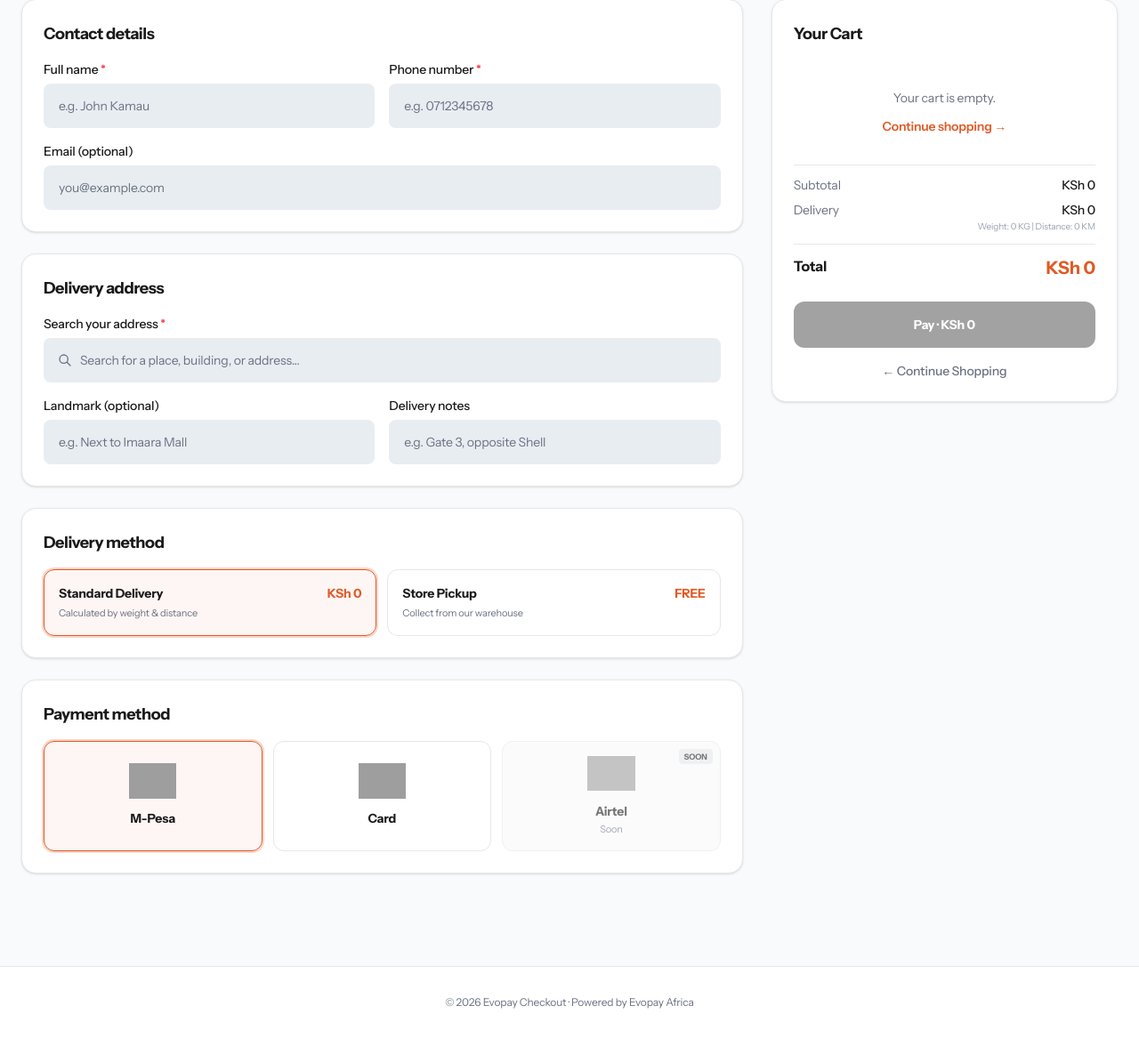
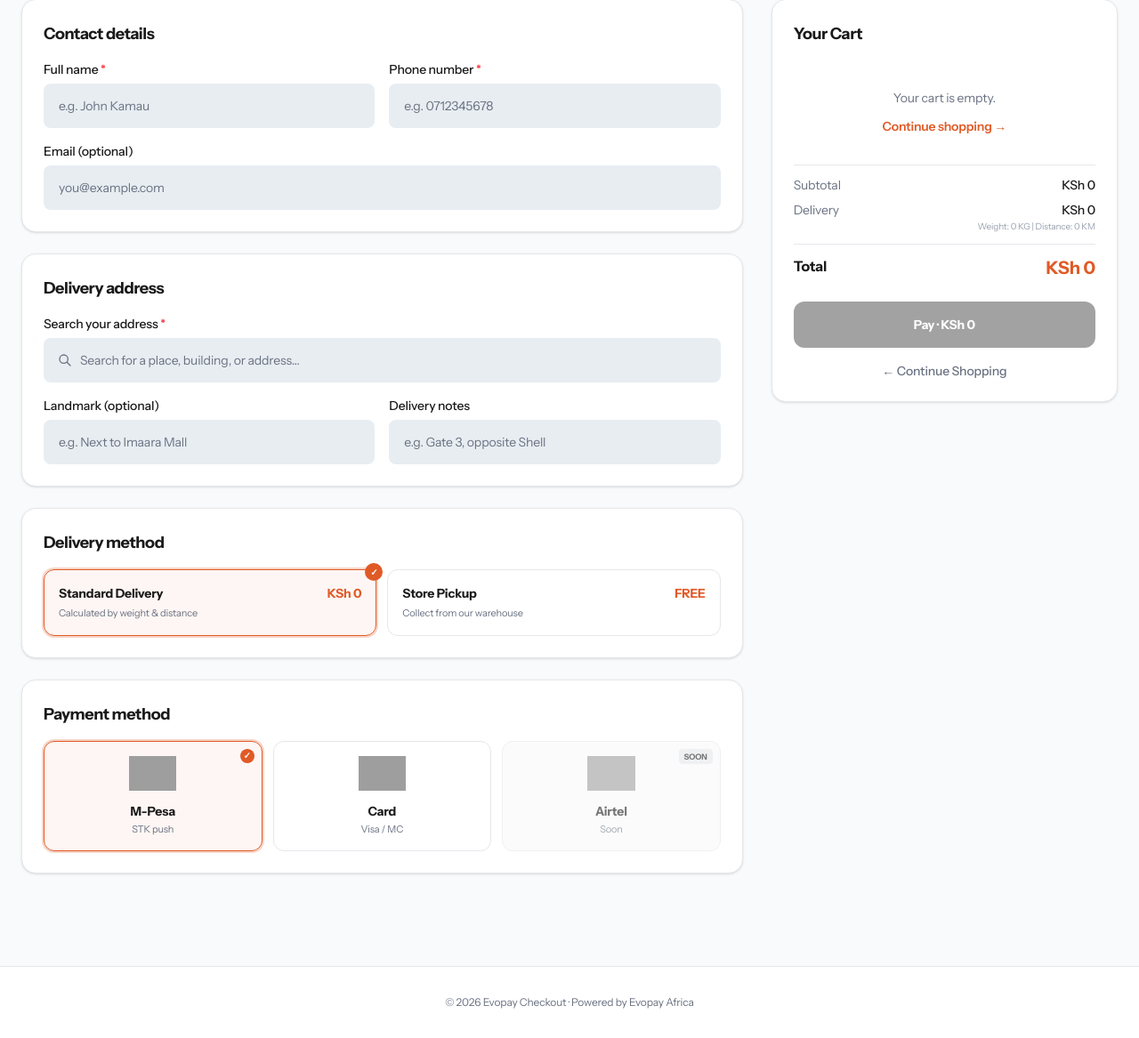
Before and after one commit to TeemoreG/evopay-checkout, a Laravel app: page /checkout in a window 1280 px wide. Shown: the part 174-1341 px from the top of the page at 89% size. Run offline with Laravel 12, Linux system fonts and the light colour scheme; style sheets or scripts are compiled from the project's sources; some libraries are stand-ins or nearby versions; grey boxes are pictures that could not be loaded.

Commit message:
Improved site

```diff
--- a/resources/js/Pages/Checkout/Index.jsx
+++ b/resources/js/Pages/Checkout/Index.jsx
@@ -9,9 +9,9 @@ const formatKES = (v) =>
     'KSh ' + Number(v).toLocaleString('en-KE', { minimumFractionDigits: 0 });
 
 const paymentMethods = [
-    { key: 'mpesa', label: 'M-Pesa', image: 'https://res.cloudinary.com/dvqjgbdhp/image/upload/v1795000028/1_q6VZ_q0WIism6TgZ9kBIWQ_km524l.png', disabled: false },
-    { key: 'card', label: 'Card', image: 'https://res.cloudinary.com/dvqjgbdhp/image/upload/v1795000459/visa_mx9x3z.jpg', disabled: false },
-    { key: 'airtel', label: 'Airtel', subtitle: 'Soon', image: 'https://res.cloudinary.com/dvqjgbdhp/image/upload/v1795000336/Airtel-Money-Logo_zhsldw.png', disabled: true },
+    { key: 'mpesa', label: 'M-Pesa', subtitle: 'STK push', image: 'https://res.cloudinary.com/dvqjgbdhp/image/upload/v1781875182/Mpesa_bvcz8v.png', disabled: false },
+    { key: 'card', label: 'Card', subtitle: 'Visa / MC', image: 'https://res.cloudinary.com/dvqjgbdhp/image/upload/v1789069363/visa-mastercard-logos_mpvf6q.jpg', disabled: false },
+    { key: 'airtel', label: 'Airtel', subtitle: 'Soon', image: 'https://res.cloudinary.com/dvqjgbdhp/image/upload/v1789463153/422-4221364_send-cash-to-ghana-airtel-logo-new-hd_scmhh9.png', disabled: true },
 ];
 
 export default function CheckoutIndex() {
@@ -196,6 +196,7 @@ export default function CheckoutIndex() {
                                     </p>
                                 </div>
                                 <p className="text-[11px] text-gray-500">Calculated by weight & distance</p>
+                                {form.delivery_method === 'standard' && <span className="absolute -top-2 -right-2 bg-brand-primary text-white rounded-full w-5 h-5 flex items-center justify-center text-[10px] font-bold">✓</span>}
                             </button>
 
                             <button type="button" onClick={() => setForm(f => ({ ...f, delivery_method: 'pickup' }))} className={`text-left rounded-xl border p-4 transition relative ${form.delivery_method === 'pickup' ? 'border-brand-primary bg-brand-primary/5 ring-2 ring-brand-primary/25' : 'border-brand-border bg-white hover:border-brand-primary'}`}>
@@ -204,6 +205,7 @@ export default function CheckoutIndex() {
                                     <p className="font-bold text-brand-primary text-sm">FREE</p>
                                 </div>
                                 <p className="text-[11px] text-gray-500">Collect from our warehouse</p>
+                                {form.delivery_method === 'pickup' && <span className="absolute -top-2 -right-2 bg-brand-primary text-white rounded-full w-5 h-5 flex items-center justify-center text-[10px] font-bold">✓</span>}
                             </button>
                         </div>
                     </Section>
@@ -220,6 +222,7 @@ export default function CheckoutIndex() {
                                         <p className="text-[9px] sm:text-[11px] text-gray-500 mt-0.5 truncate">{pm.subtitle}</p>
                                     </div>
                                     {pm.disabled && <span className="absolute top-1 right-1 sm:top-2 sm:right-2 text-[7px] sm:text-[9px] bg-gray-200 text-brand-dark px-1 sm:px-1.5 py-0.5 rounded font-bold uppercase">Soon</span>}
+                                    {!pm.disabled && form.payment_method === pm.key && <span className="absolute top-1 right-1 sm:top-2 sm:right-2 bg-brand-primary text-white rounded-full w-3 h-3 sm:w-4 sm:h-4 flex items-center justify-center text-[8px] sm:text-[10px] font-bold">✓</span>}
                                 </button>
                             ))}
                         </div>
@@ -291,7 +294,13 @@ export default function CheckoutIndex() {
                         </div>
 
                         <button type="submit" disabled={items.length === 0 || isProcessing || isCalculatingDistance} className="mt-6 w-full bg-brand-dark text-white py-4 rounded-xl font-bold text-sm hover:bg-black disabled:opacity-40 transition">
-                            {isProcessing ? 'Redirecting to Payment...' : isCalculatingDistance ? 'Calculating Distance...' : `Pay · ${formatKES(total)}`}
+                            {isProcessing
+                                ? 'Redirecting...'
+                                : isCalculatingDistance
+                                    ? 'Calculating Distance...'
+                                    : form.payment_method === 'card'
+                                        ? 'Continue to Checkout'
+                                        : `Pay · ${formatKES(total)}`}
                         </button>
 
                         <Link href="/" className="mt-4 block text-center text-sm text-gray-500 hover:text-brand-primary font-medium">← Continue Shopping</Link>
--- a/resources/views/checkout/mpgs.blade.php
+++ b/resources/views/checkout/mpgs.blade.php
@@ -13,9 +13,7 @@
 </head>
 <body class="min-h-screen bg-brand-light text-brand-dark flex items-center justify-center p-4">
     <div class="bg-white rounded-2xl border border-brand-border p-6 md:p-8 shadow-sm max-w-md w-full text-center">
-        <div id="spinner" class="w-16 h-16 border-4 border-brand-primary border-t-transparent rounded-full animate-spin mx-auto mb-6"></div>
-
-        <h1 class="text-xl font-bold text-brand-dark mb-2">Redirecting to Card Payment</h1>
+        <h1 class="text-xl font-bold text-brand-dark mb-2">Mastercard Secure Checkout</h1>
         <p class="text-sm text-gray-500 mb-6">
             Order <strong class="text-brand-dark">{{ $order->order_number }}</strong> ·
             <span class="font-semibold text-brand-primary">KSh {{ number_format($order->total_amount, 0) }}</span>
@@ -42,7 +40,6 @@
     <script>
         function errorCallback(error) {
             console.error('MPGS Checkout Error:', error);
-            document.getElementById('spinner').classList.add('hidden');
             var box = document.getElementById('errorBox');
             box.classList.remove('hidden');
             box.textContent = (error && error.explanation)
```
Also changed, not shown: 5 other files.
